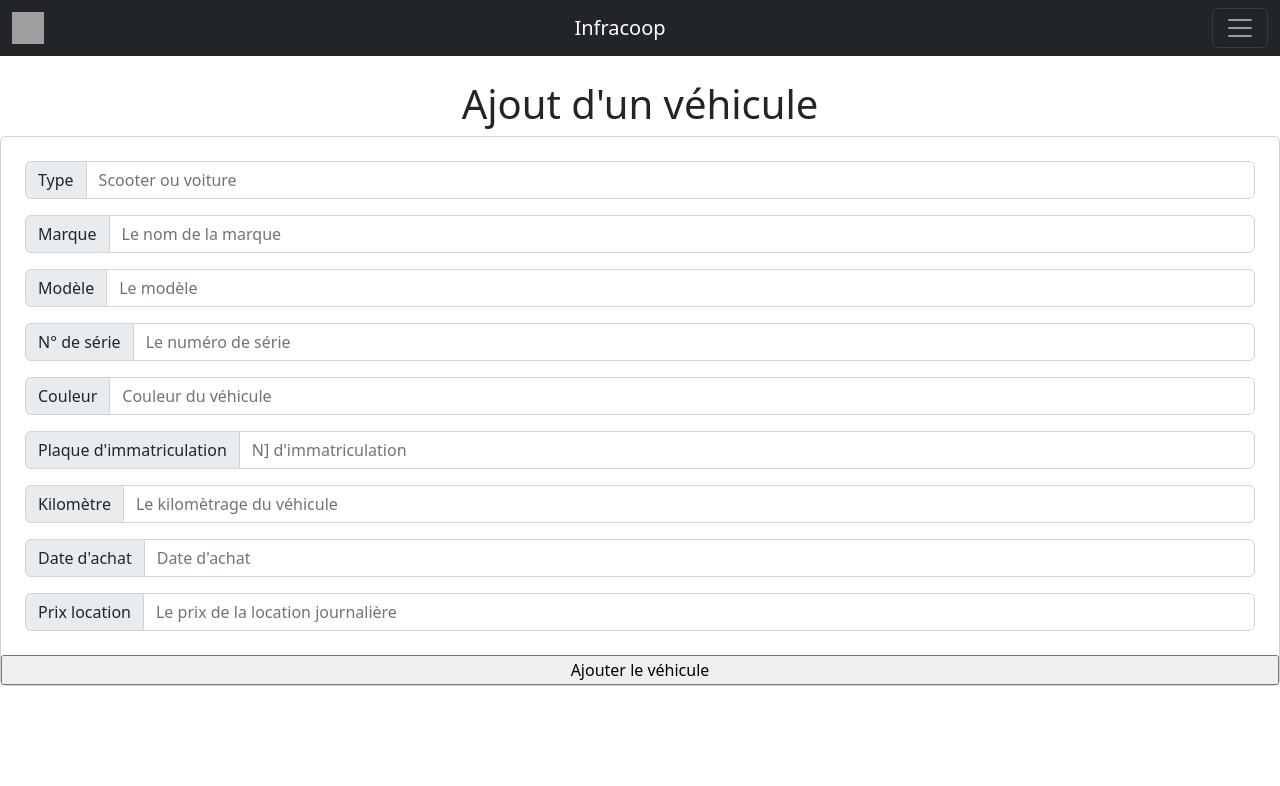
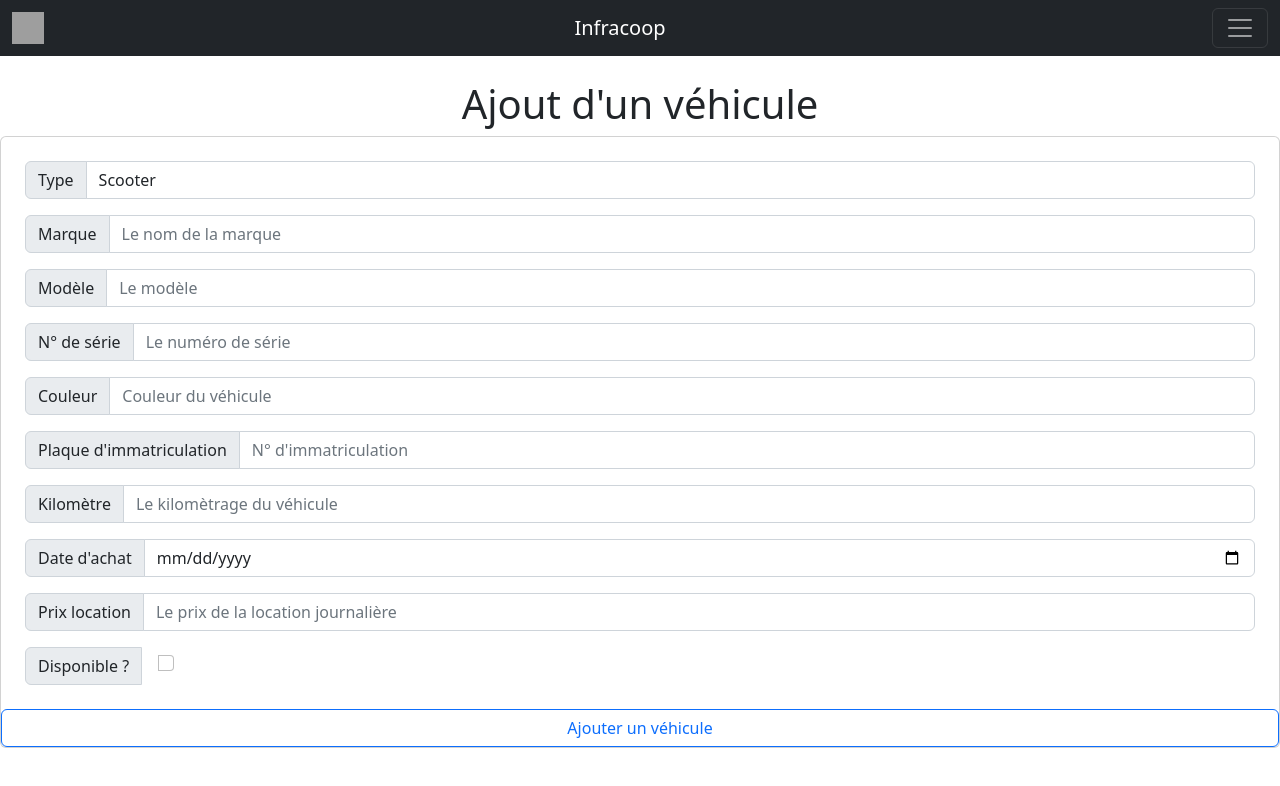
Before and after one commit to fabien5525/front-infracoop, a Next.js app: page /ajout_vehicule in a window 1280 px wide. Shown: the top 786 px of the page. Built offline with nearby package versions, Linux system fonts and the light colour scheme; grey boxes are pictures that could not be loaded.

Commit message:
Ajout véhicule : FAIT & liste vehicule : FAIT

```diff
--- a/pages/ajout_vehicule/index.jsx
+++ b/pages/ajout_vehicule/index.jsx
@@ -1,36 +1,64 @@
 import Link from "next/link";
 import { useState } from "react";
 import axios from "axios";
+import Router from "next/router";
 
 const Ajout_vehicule = () => {
   const [Marque, setMarque] = useState("");
-  const [Type, setType] = useState("");
+  const [Type, setType] = useState("scooter");
   const [Modele, setModele] = useState("");
   const [NumeroDeSerie, setNumSerie] = useState("");
   const [Couleur, setCouleur] = useState("");
   const [PlaqueDImmatriculation, setPlaque] = useState("");
-  const [Kilometre, setKm] = useState("");
+  const [Kilometre, setKm] = useState(0);
   const [DateDAchat, setDateAchat] = useState("");
-  const [PrixDAchat, setPrixAchat] = useState("");
+  const [PrixDAchat, setPrixAchat] = useState(0);
+  const [Disponible, setDisponible] = useState(false);
 
-  const handleSubmit = (e) => {
+  const AjoutVehiculeSubmit = (e) => {
+    const VALID =
+      Type !== "" &&
+      Marque !== "" &&
+      Modele !== "" &&
+      NumeroDeSerie !== "" &&
+      Couleur !== "" &&
+      PlaqueDImmatriculation !== "" &&
+      Kilometre !== 0 &&
+      DateDAchat !== "" &&
+      PrixDAchat !== 0;
+
+    if (!VALID) return;
+
     axios
-      .post("http://www.5525.fr/vehicules", {
+      .post(
+        "http://www.5525.fr/vehicules",
+        {
           Type: Type,
           Marque: Marque,
           Modele: Modele,
           NumeroDeSerie: NumeroDeSerie,
           Couleur: Couleur,
           PlaqueDImmatriculation: PlaqueDImmatriculation,
-        Kilometre: Kilometre,
+          Kilometre: parseFloat(Kilometre),
           DateDAchat: DateDAchat,
-        PrixDAchat: PrixDAchat,
-      })
+          PrixDAchat: parseFloat(PrixDAchat),
+          disponible: Disponible,
+          EnCoursDeLocation: false
+        },
+        {
+          headers: {
+            "Content-Type": "application/json",
+            Accept: "application/json",
+          },
+        }
+      )
       .then((response) => {
-        console.log(response.status, response.data);
+        console.log("ENVOYER")
+        //redirection vers la page liste des véhicules
+        Router.push("/liste_voiture");
       })
       .catch((error) => {
-        console.error(error);
+        console.error(JSON.parse(error.response.request.response));
       });
   };
 
@@ -45,16 +73,17 @@ const Ajout_vehicule = () => {
               <span className="input-group-text" id="basic-addon1">
                 Type
               </span>
-                <input
-                  type="text"
+              <select
+                type="option"
                 className="form-control"
-                  placeholder="Scooter ou voiture"
-                  aria-label="Username"
                 aria-describedby="basic-addon1"
                 onChange={(e) => {
                   setType(e.currentTarget.value);
                 }}
-                />
+              >
+                <option value="scooter">Scooter</option>
+                <option value="voiture">Voiture</option>
+              </select>
             </div>
             <div className="input-group col-2">
               <span className="input-group-text" id="basic-addon1">
@@ -64,8 +93,8 @@ const Ajout_vehicule = () => {
                 type="text"
                 className="form-control"
                 placeholder="Le nom de la marque"
-                  aria-label="Username"
                 aria-describedby="basic-addon1"
+                minLength={1}
                 onChange={(e) => {
                   setMarque(e.currentTarget.value);
                 }}
@@ -79,8 +108,8 @@ const Ajout_vehicule = () => {
                 type="text"
                 className="form-control"
                 placeholder="Le modèle"
-                aria-label="Username"
                 aria-describedby="basic-addon1"
+                minLength={1}
                 onChange={(e) => {
                   setModele(e.currentTarget.value);
                 }}
@@ -94,8 +123,8 @@ const Ajout_vehicule = () => {
                 type="text"
                 className="form-control"
                 placeholder="Le numéro de série"
-                aria-label="Username"
                 aria-describedby="basic-addon1"
+                minLength={1}
                 onChange={(e) => {
                   setNumSerie(e.currentTarget.value);
                 }}
@@ -109,7 +138,7 @@ const Ajout_vehicule = () => {
                 type="text"
                 className="form-control"
                 placeholder="Couleur du véhicule"
-                aria-label="Username"
+                minLength={1}
                 aria-describedby="basic-addon1"
                 onChange={(e) => {
                   setCouleur(e.currentTarget.value);
@@ -123,8 +152,8 @@ const Ajout_vehicule = () => {
               <input
                 type="text"
                 className="form-control"
-                placeholder="N] d'immatriculation"
-                aria-label="Username"
+                placeholder="N° d'immatriculation"
+                minLength={1}
                 aria-describedby="basic-addon1"
                 onChange={(e) => {
                   setPlaque(e.currentTarget.value);
@@ -136,10 +165,10 @@ const Ajout_vehicule = () => {
                 Kilomètre
               </span>
               <input
-                type="text"
+                type="number"
                 className="form-control"
                 placeholder="Le kilomètrage du véhicule"
-                aria-label="Username"
+                minLength={1}
                 aria-describedby="basic-addon1"
                 onChange={(e) => {
                   setKm(e.currentTarget.value);
@@ -151,10 +180,10 @@ const Ajout_vehicule = () => {
                 {`Date d'achat`}
               </span>
               <input
-                type="text"
+                type="date"
                 className="form-control"
                 placeholder="Date d'achat"
-                aria-label="Username"
+                minLength={1}
                 aria-describedby="basic-addon1"
                 onChange={(e) => {
                   setDateAchat(e.currentTarget.value);
@@ -166,24 +195,39 @@ const Ajout_vehicule = () => {
                 Prix location
               </span>
               <input
-                type="text"
+                type="number"
                 className="form-control"
                 placeholder="Le prix de la location journalière"
-                aria-label="Username"
+                minLength={1}
                 aria-describedby="basic-addon1"
                 onChange={(e) => {
                   setPrixAchat(e.currentTarget.value);
                 }}
               />
             </div>
+            <div className="input-group col-2">
+              <span className="input-group-text" id="basic-addon1">
+                Disponible ?
+              </span>
+              <input
+                type="checkbox"
+                className="form-check-input ms-3 mt-2"
+                placeholder="Le prix de la location journalière"
+                minLength={1}
+                aria-describedby="basic-addon1"
+                onChange={(e) => {
+                  setDisponible(e.currentTarget.checked);
+                }}
+              />
             </div>
-          <Link href="/liste_voiture">
-            <input
-              type="submit"
-              value="Ajouter le véhicule"
-              onClick={(e) => handleSubmit(e)}
-            />
-          </Link>
+          </div>
+
+          <button
+            className="btn btn-outline-primary"
+            onClick={() => AjoutVehiculeSubmit()}
+          >
+            Ajouter un véhicule
+          </button>
         </div>
       </div>
     </>
```
Also changed, not shown: pages/liste_voiture/index.jsx (+74 -41 lines), 1 other file (tests, documents, lock files or other folders). Lines whose indentation alone changed are shown as unchanged.
